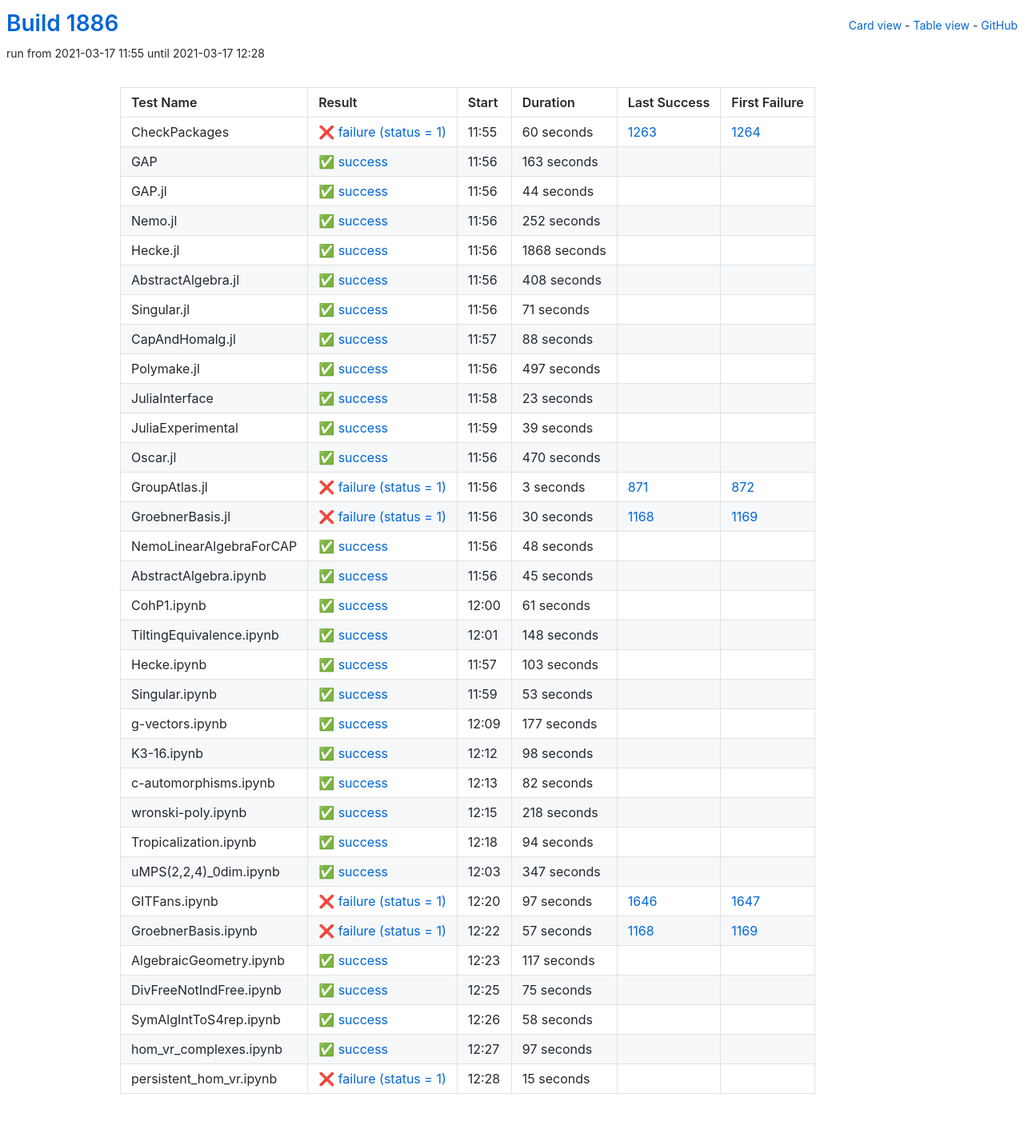
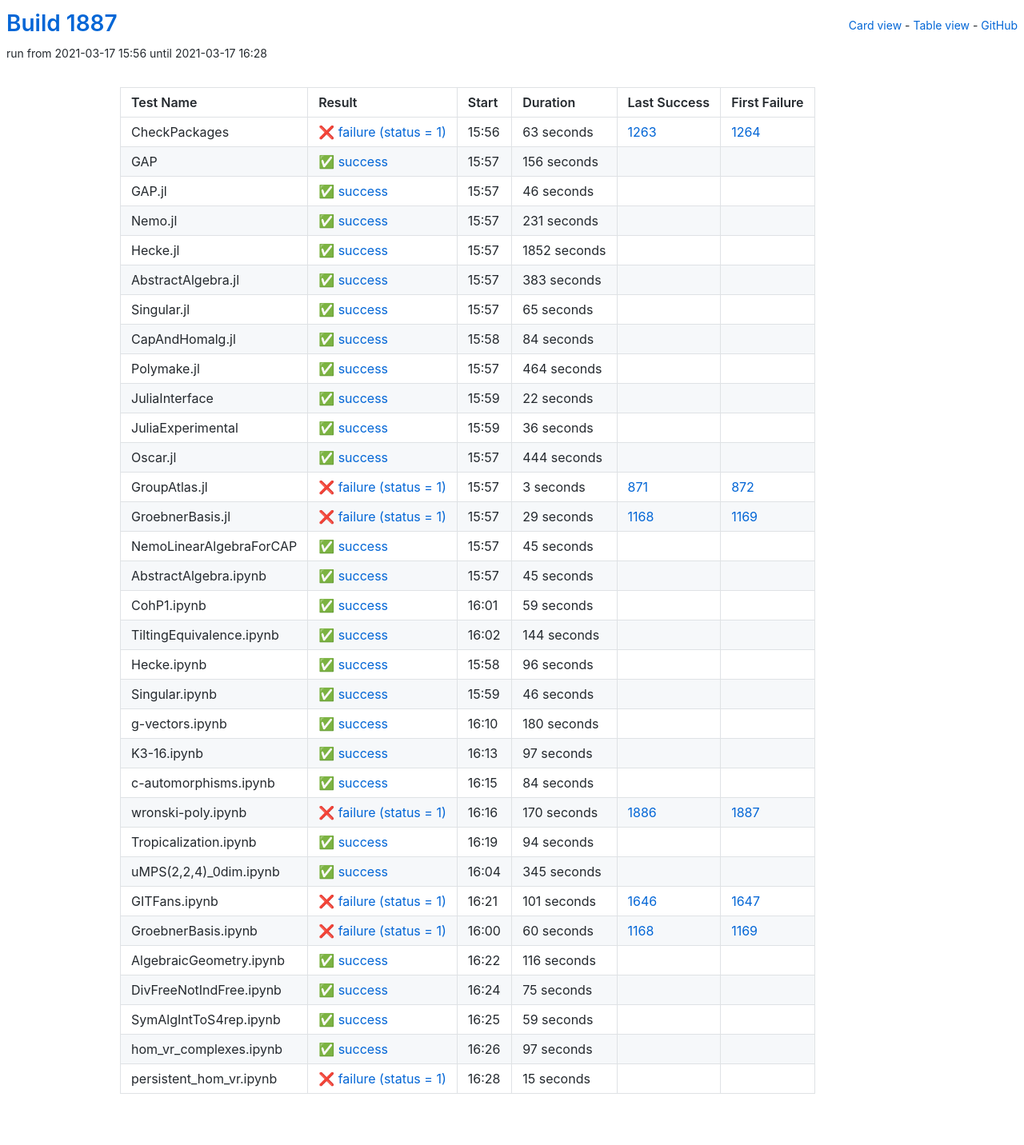
Before and after one commit to oscar-system/oscar-ci-status-stable, a Jekyll site: the page built from table.html, in a window 1280 px wide. Shown: the whole page at 80% size. Built offline with Jekyll 4.4.1, drawn with Linux system fonts in a browser that asks for light colours.

Commit message:
Build #1887

```diff
--- a/_data/ci.yml
+++ b/_data/ci.yml
@@ -1,6 +1,6 @@
 ---
-build: 1886
-build_url: https://oscarci.mathematik.uni-kl.de/job/oscar-stable/1886/
+build: 1887
+build_url: https://oscarci.mathematik.uni-kl.de/job/oscar-stable/1887/
 job: oscar-stable
 organization: oscar-system
 repo: oscar-ci-status-stable
@@ -8,152 +8,152 @@ repourl: https://github.com/oscar-system/oscar-ci-status-stable
 tests:
 - name: CheckPackages
   id: checkpackages
-  log: https://oscarci.mathematik.uni-kl.de/job/oscar-stable/1886/artifact/logs/build-1886/CheckPackages.log
-  start: 2021-03-17 11:55
+  log: https://oscarci.mathematik.uni-kl.de/job/oscar-stable/1887/artifact/logs/build-1887/CheckPackages.log
+  start: 2021-03-17 15:56
   success: false
   exitcode: 1
   status: failure
-  duration: 60
+  duration: 63
   last_success: 1263
   last_success_url: https://oscarci.mathematik.uni-kl.de/job/oscar-stable/1263/
   first_failure: 1264
   first_failure_url: https://oscarci.mathematik.uni-kl.de/job/oscar-stable/1264/
 - name: GAP
   id: gap
-  log: https://oscarci.mathematik.uni-kl.de/job/oscar-stable/1886/artifact/logs/build-1886/GAP.log
-  start: 2021-03-17 11:56
+  log: https://oscarci.mathematik.uni-kl.de/job/oscar-stable/1887/artifact/logs/build-1887/GAP.log
+  start: 2021-03-17 15:57
   success: true
   exitcode: 0
   status: success
-  duration: 163
+  duration: 156
   last_success: false
   last_success_url:
   first_failure: false
   first_failure_url:
 - name: GAP.jl
   id: gap-jl
-  log: https://oscarci.mathematik.uni-kl.de/job/oscar-stable/1886/artifact/logs/build-1886/GAP.jl.log
-  start: 2021-03-17 11:56
+  log: https://oscarci.mathematik.uni-kl.de/job/oscar-stable/1887/artifact/logs/build-1887/GAP.jl.log
+  start: 2021-03-17 15:57
   success: true
   exitcode: 0
   status: success
-  duration: 44
+  duration: 46
   last_success: false
   last_success_url:
   first_failure: false
   first_failure_url:
 - name: Nemo.jl
   id: nemo-jl
-  log: https://oscarci.mathematik.uni-kl.de/job/oscar-stable/1886/artifact/logs/build-1886/Nemo.jl.log
-  start: 2021-03-17 11:56
+  log: https://oscarci.mathematik.uni-kl.de/job/oscar-stable/1887/artifact/logs/build-1887/Nemo.jl.log
+  start: 2021-03-17 15:57
   success: true
   exitcode: 0
   status: success
-  duration: 252
+  duration: 231
   last_success: false
   last_success_url:
   first_failure: false
   first_failure_url:
 - name: Hecke.jl
   id: hecke-jl
-  log: https://oscarci.mathematik.uni-kl.de/job/oscar-stable/1886/artifact/logs/build-1886/Hecke.jl.log
-  start: 2021-03-17 11:56
+  log: https://oscarci.mathematik.uni-kl.de/job/oscar-stable/1887/artifact/logs/build-1887/Hecke.jl.log
+  start: 2021-03-17 15:57
   success: true
   exitcode: 0
   status: success
-  duration: 1868
+  duration: 1852
   last_success: false
   last_success_url:
   first_failure: false
   first_failure_url:
 - name: AbstractAlgebra.jl
   id: abstractalgebra-jl
-  log: https://oscarci.mathematik.uni-kl.de/job/oscar-stable/1886/artifact/logs/build-1886/AbstractAlgebra.jl.log
-  start: 2021-03-17 11:56
+  log: https://oscarci.mathematik.uni-kl.de/job/oscar-stable/1887/artifact/logs/build-1887/AbstractAlgebra.jl.log
+  start: 2021-03-17 15:57
   success: true
   exitcode: 0
   status: success
-  duration: 408
+  duration: 383
   last_success: false
   last_success_url:
   first_failure: false
   first_failure_url:
 - name: Singular.jl
   id: singular-jl
-  log: https://oscarci.mathematik.uni-kl.de/job/oscar-stable/1886/artifact/logs/build-1886/Singular.jl.log
-  start: 2021-03-17 11:56
+  log: https://oscarci.mathematik.uni-kl.de/job/oscar-stable/1887/artifact/logs/build-1887/Singular.jl.log
+  start: 2021-03-17 15:57
   success: true
   exitcode: 0
   status: success
-  duration: 71
+  duration: 65
   last_success: false
   last_success_url:
   first_failure: false
   first_failure_url:
 - name: CapAndHomalg.jl
   id: capandhomalg-jl
-  log: https://oscarci.mathematik.uni-kl.de/job/oscar-stable/1886/artifact/logs/build-1886/CapAndHomalg.jl.log
-  start: 2021-03-17 11:57
+  log: https://oscarci.mathematik.uni-kl.de/job/oscar-stable/1887/artifact/logs/build-1887/CapAndHomalg.jl.log
+  start: 2021-03-17 15:58
   success: true
   exitcode: 0
   status: success
-  duration: 88
+  duration: 84
   last_success: false
   last_success_url:
   first_failure: false
   first_failure_url:
 - name: Polymake.jl
   id: polymake-jl
-  log: https://oscarci.mathematik.uni-kl.de/job/oscar-stable/1886/artifact/logs/build-1886/Polymake.jl.log
-  start: 2021-03-17 11:56
+  log: https://oscarci.mathematik.uni-kl.de/job/oscar-stable/1887/artifact/logs/build-1887/Polymake.jl.log
+  start: 2021-03-17 15:57
   success: true
   exitcode: 0
   status: success
-  duration: 497
+  duration: 464
   last_success: false
   last_success_url:
   first_failure: false
   first_failure_url:
 - name: JuliaInterface
   id: juliainterface
-  log: https://oscarci.mathematik.uni-kl.de/job/oscar-stable/1886/artifact/logs/build-1886/JuliaInterface.log
-  start: 2021-03-17 11:58
+  log: https://oscarci.mathematik.uni-kl.de/job/oscar-stable/1887/artifact/logs/build-1887/JuliaInterface.log
+  start: 2021-03-17 15:59
   success: true
   exitcode: 0
   status: success
-  duration: 23
+  duration: 22
   last_success: false
   last_success_url:
   first_failure: false
   first_failure_url:
 - name: JuliaExperimental
   id: juliaexperimental
-  log: https://oscarci.mathematik.uni-kl.de/job/oscar-stable/1886/artifact/logs/build-1886/JuliaExperimental.log
-  start: 2021-03-17 11:59
+  log: https://oscarci.mathematik.uni-kl.de/job/oscar-stable/1887/artifact/logs/build-1887/JuliaExperimental.log
+  start: 2021-03-17 15:59
   success: true
   exitcode: 0
   status: success
-  duration: 39
+  duration: 36
   last_success: false
   last_success_url:
   first_failure: false
   first_failure_url:
 - name: Oscar.jl
   id: oscar-jl
-  log: https://oscarci.mathematik.uni-kl.de/job/oscar-stable/1886/artifact/logs/build-1886/Oscar.jl.log
-  start: 2021-03-17 11:56
+  log: https://oscarci.mathematik.uni-kl.de/job/oscar-stable/1887/artifact/logs/build-1887/Oscar.jl.log
+  start: 2021-03-17 15:57
   success: true
   exitcode: 0
   status: success
-  duration: 470
+  duration: 444
   last_success: false
   last_success_url:
   first_failure: false
   first_failure_url:
 - name: GroupAtlas.jl
   id: groupatlas-jl
-  log: https://oscarci.mathematik.uni-kl.de/job/oscar-stable/1886/artifact/logs/build-1886/GroupAtlas.jl.log
-  start: 2021-03-17 11:56
+  log: https://oscarci.mathematik.uni-kl.de/job/oscar-stable/1887/artifact/logs/build-1887/GroupAtlas.jl.log
+  start: 2021-03-17 15:57
   success: false
   exitcode: 1
   status: failure
@@ -164,32 +164,32 @@ tests:
   first_failure_url: https://oscarci.mathematik.uni-kl.de/job/oscar-stable/872/
 - name: GroebnerBasis.jl
   id: groebnerbasis-jl
-  log: https://oscarci.mathematik.uni-kl.de/job/oscar-stable/1886/artifact/logs/build-1886/GroebnerBasis.jl.log
-  start: 2021-03-17 11:56
+  log: https://oscarci.mathematik.uni-kl.de/job/oscar-stable/1887/artifact/logs/build-1887/GroebnerBasis.jl.log
+  start: 2021-03-17 15:57
   success: false
   exitcode: 1
   status: failure
-  duration: 30
+  duration: 29
   last_success: 1168
   last_success_url: https://oscarci.mathematik.uni-kl.de/job/oscar-stable/1168/
   first_failure: 1169
   first_failure_url: https://oscarci.mathematik.uni-kl.de/job/oscar-stable/1169/
 - name: NemoLinearAlgebraForCAP
   id: nemolinearalgebraforcap
-  log: https://oscarci.mathematik.uni-kl.de/job/oscar-stable/1886/artifact/logs/build-1886/NemoLinearAlgebraForCAP.log
-  start: 2021-03-17 11:56
+  log: https://oscarci.mathematik.uni-kl.de/job/oscar-stable/1887/artifact/logs/build-1887/NemoLinearAlgebraForCAP.log
+  start: 2021-03-17 15:57
   success: true
   exitcode: 0
   status: success
-  duration: 48
+  duration: 45
   last_success: false
   last_success_url:
   first_failure: false
   first_failure_url:
 - name: AbstractAlgebra.ipynb
   id: abstractalgebra-ipynb
-  log: https://oscarci.mathematik.uni-kl.de/job/oscar-stable/1886/artifact/logs/build-1886/AbstractAlgebra.ipynb.log
-  start: 2021-03-17 11:56
+  log: https://oscarci.mathematik.uni-kl.de/job/oscar-stable/1887/artifact/logs/build-1887/AbstractAlgebra.ipynb.log
+  start: 2021-03-17 15:57
   success: true
   exitcode: 0
   status: success
@@ -200,104 +200,104 @@ tests:
   first_failure_url:
 - name: CohP1.ipynb
   id: cohp1-ipynb
-  log: https://oscarci.mathematik.uni-kl.de/job/oscar-stable/1886/artifact/logs/build-1886/CohP1.ipynb.log
-  start: 2021-03-17 12:00
+  log: https://oscarci.mathematik.uni-kl.de/job/oscar-stable/1887/artifact/logs/build-1887/CohP1.ipynb.log
+  start: 2021-03-17 16:01
   success: true
   exitcode: 0
   status: success
-  duration: 61
+  duration: 59
   last_success: false
   last_success_url:
   first_failure: false
   first_failure_url:
 - name: TiltingEquivalence.ipynb
   id: tiltingequivalence-ipynb
-  log: https://oscarci.mathematik.uni-kl.de/job/oscar-stable/1886/artifact/logs/build-1886/TiltingEquivalence.ipynb.log
-  start: 2021-03-17 12:01
+  log: https://oscarci.mathematik.uni-kl.de/job/oscar-stable/1887/artifact/logs/build-1887/TiltingEquivalence.ipynb.log
+  start: 2021-03-17 16:02
   success: true
   exitcode: 0
   status: success
-  duration: 148
+  duration: 144
   last_success: false
   last_success_url:
   first_failure: false
   first_failure_url:
 - name: Hecke.ipynb
   id: hecke-ipynb
-  log: https://oscarci.mathematik.uni-kl.de/job/oscar-stable/1886/artifact/logs/build-1886/Hecke.ipynb.log
-  start: 2021-03-17 11:57
+  log: https://oscarci.mathematik.uni-kl.de/job/oscar-stable/1887/artifact/logs/build-1887/Hecke.ipynb.log
+  start: 2021-03-17 15:58
   success: true
   exitcode: 0
   status: success
-  duration: 103
+  duration: 96
   last_success: false
   last_success_url:
   first_failure: false
   first_failure_url:
 - name: Singular.ipynb
   id: singular-ipynb
-  log: https://oscarci.mathematik.uni-kl.de/job/oscar-stable/1886/artifact/logs/build-1886/Singular.ipynb.log
-  start: 2021-03-17 11:59
+  log: https://oscarci.mathematik.uni-kl.de/job/oscar-stable/1887/artifact/logs/build-1887/Singular.ipynb.log
+  start: 2021-03-17 15:59
   success: true
   exitcode: 0
   status: success
-  duration: 53
+  duration: 46
   last_success: false
   last_success_url:
   first_failure: false
   first_failure_url:
 - name: g-vectors.ipynb
   id: g-vectors-ipynb
-  log: https://oscarci.mathematik.uni-kl.de/job/oscar-stable/1886/artifact/logs/build-1886/g-vectors.ipynb.log
-  start: 2021-03-17 12:09
+  log: https://oscarci.mathematik.uni-kl.de/job/oscar-stable/1887/artifact/logs/build-1887/g-vectors.ipynb.log
+  start: 2021-03-17 16:10
   success: true
   exitcode: 0
   status: success
-  duration: 177
+  duration: 180
   last_success: false
   last_success_url:
   first_failure: false
   first_failure_url:
 - name: K3-16.ipynb
   id: k3-16-ipynb
-  log: https://oscarci.mathematik.uni-kl.de/job/oscar-stable/1886/artifact/logs/build-1886/K3-16.ipynb.log
-  start: 2021-03-17 12:12
+  log: https://oscarci.mathematik.uni-kl.de/job/oscar-stable/1887/artifact/logs/build-1887/K3-16.ipynb.log
+  start: 2021-03-17 16:13
   success: true
   exitcode: 0
   status: success
-  duration: 98
+  duration: 97
   last_success: false
   last_success_url:
   first_failure: false
   first_failure_url:
 - name: c-automorphisms.ipynb
   id: c-automorphisms-ipynb
-  log: https://oscarci.mathematik.uni-kl.de/job/oscar-stable/1886/artifact/logs/build-1886/c-automorphisms.ipynb.log
-  start: 2021-03-17 12:13
+  log: https://oscarci.mathematik.uni-kl.de/job/oscar-stable/1887/artifact/logs/build-1887/c-automorphisms.ipynb.log
+  start: 2021-03-17 16:15
   success: true
   exitcode: 0
   status: success
-  duration: 82
+  duration: 84
   last_success: false
   last_success_url:
   first_failure: false
   first_failure_url:
 - name: wronski-poly.ipynb
   id: wronski-poly-ipynb
-  log: https://oscarci.mathematik.uni-kl.de/job/oscar-stable/1886/artifact/logs/build-1886/wronski-poly.ipynb.log
-  start: 2021-03-17 12:15
-  success: true
-  exitcode: 0
-  status: success
-  duration: 218
-  last_success: false
-  last_success_url:
-  first_failure: false
-  first_failure_url:
+  log: https://oscarci.mathematik.uni-kl.de/job/oscar-stable/1887/artifact/logs/build-1887/wronski-poly.ipynb.log
+  start: 2021-03-17 16:16
+  success: false
+  exitcode: 1
+  status: failure
+  duration: 170
+  last_success: 1886
+  last_success_url: https://oscarci.mathematik.uni-kl.de/job/oscar-stable/1886/
+  first_failure: 1887
+  first_failure_url: https://oscarci.mathematik.uni-kl.de/job/oscar-stable/1887/
 - name: Tropicalization.ipynb
   id: tropicalization-ipynb
-  log: https://oscarci.mathematik.uni-kl.de/job/oscar-stable/1886/artifact/logs/build-1886/Tropicalization.ipynb.log
-  start: 2021-03-17 12:18
+  log: https://oscarci.mathematik.uni-kl.de/job/oscar-stable/1887/artifact/logs/build-1887/Tropicalization.ipynb.log
+  start: 2021-03-17 16:19
   success: true
   exitcode: 0
   status: success
@@ -308,56 +308,56 @@ tests:
   first_failure_url:
 - name: uMPS(2,2,4)_0dim.ipynb
   id: umps-2-2-4-0dim-ipynb
-  log: https://oscarci.mathematik.uni-kl.de/job/oscar-stable/1886/artifact/logs/build-1886/uMPS-2-2-4-_0dim.ipynb.log
-  start: 2021-03-17 12:03
+  log: https://oscarci.mathematik.uni-kl.de/job/oscar-stable/1887/artifact/logs/build-1887/uMPS-2-2-4-_0dim.ipynb.log
+  start: 2021-03-17 16:04
   success: true
   exitcode: 0
   status: success
-  duration: 347
+  duration: 345
   last_success: false
   last_success_url:
   first_failure: false
   first_failure_url:
 - name: GITFans.ipynb
   id: gitfans-ipynb
-  log: https://oscarci.mathematik.uni-kl.de/job/oscar-stable/1886/artifact/logs/build-1886/GITFans.ipynb.log
-  start: 2021-03-17 12:20
+  log: https://oscarci.mathematik.uni-kl.de/job/oscar-stable/1887/artifact/logs/build-1887/GITFans.ipynb.log
+  start: 2021-03-17 16:21
   success: false
   exitcode: 1
   status: failure
-  duration: 97
+  duration: 101
   last_success: 1646
   last_success_url: https://oscarci.mathematik.uni-kl.de/job/oscar-stable/1646/
   first_failure: 1647
   first_failure_url: https://oscarci.mathematik.uni-kl.de/job/oscar-stable/1647/
 - name: GroebnerBasis.ipynb
   id: groebnerbasis-ipynb
-  log: https://oscarci.mathematik.uni-kl.de/job/oscar-stable/1886/artifact/logs/build-1886/GroebnerBasis.ipynb.log
-  start: 2021-03-17 12:22
+  log: https://oscarci.mathematik.uni-kl.de/job/oscar-stable/1887/artifact/logs/build-1887/GroebnerBasis.ipynb.log
+  start: 2021-03-17 16:00
   success: false
   exitcode: 1
   status: failure
-  duration: 57
+  duration: 60
   last_success: 1168
   last_success_url: https://oscarci.mathematik.uni-kl.de/job/oscar-stable/1168/
   first_failure: 1169
   first_failure_url: https://oscarci.mathematik.uni-kl.de/job/oscar-stable/1169/
 - name: AlgebraicGeometry.ipynb
   id: algebraicgeometry-ipynb
-  log: https://oscarci.mathematik.uni-kl.de/job/oscar-stable/1886/artifact/logs/build-1886/AlgebraicGeometry.ipynb.log
-  start: 2021-03-17 12:23
+  log: https://oscarci.mathematik.uni-kl.de/job/oscar-stable/1887/artifact/logs/build-1887/AlgebraicGeometry.ipynb.log
+  start: 2021-03-17 16:22
   success: true
   exitcode: 0
   status: success
-  duration: 117
+  duration: 116
   last_success: false
   last_success_url:
   first_failure: false
   first_failure_url:
 - name: DivFreeNotIndFree.ipynb
   id: divfreenotindfree-ipynb
-  log: https://oscarci.mathematik.uni-kl.de/job/oscar-stable/1886/artifact/logs/build-1886/DivFreeNotIndFree.ipynb.log
-  start: 2021-03-17 12:25
+  log: https://oscarci.mathematik.uni-kl.de/job/oscar-stable/1887/artifact/logs/build-1887/DivFreeNotIndFree.ipynb.log
+  start: 2021-03-17 16:24
   success: true
   exitcode: 0
   status: success
@@ -368,20 +368,20 @@ tests:
   first_failure_url:
 - name: SymAlgIntToS4rep.ipynb
   id: symalginttos4rep-ipynb
-  log: https://oscarci.mathematik.uni-kl.de/job/oscar-stable/1886/artifact/logs/build-1886/SymAlgIntToS4rep.ipynb.log
-  start: 2021-03-17 12:26
+  log: https://oscarci.mathematik.uni-kl.de/job/oscar-stable/1887/artifact/logs/build-1887/SymAlgIntToS4rep.ipynb.log
+  start: 2021-03-17 16:25
   success: true
   exitcode: 0
   status: success
-  duration: 58
+  duration: 59
   last_success: false
   last_success_url:
   first_failure: false
   first_failure_url:
 - name: hom_vr_complexes.ipynb
   id: hom-vr-complexes-ipynb
-  log: https://oscarci.mathematik.uni-kl.de/job/oscar-stable/1886/artifact/logs/build-1886/hom_vr_complexes.ipynb.log
-  start: 2021-03-17 12:27
+  log: https://oscarci.mathematik.uni-kl.de/job/oscar-stable/1887/artifact/logs/build-1887/hom_vr_complexes.ipynb.log
+  start: 2021-03-17 16:26
   success: true
   exitcode: 0
   status: success
@@ -392,8 +392,8 @@ tests:
   first_failure_url:
 - name: persistent_hom_vr.ipynb
   id: persistent-hom-vr-ipynb
-  log: https://oscarci.mathematik.uni-kl.de/job/oscar-stable/1886/artifact/logs/build-1886/persistent_hom_vr.ipynb.log
-  start: 2021-03-17 12:28
+  log: https://oscarci.mathematik.uni-kl.de/job/oscar-stable/1887/artifact/logs/build-1887/persistent_hom_vr.ipynb.log
+  start: 2021-03-17 16:28
   success: false
   exitcode: 1
   status: failure
```
Also changed, not shown: README.md.
